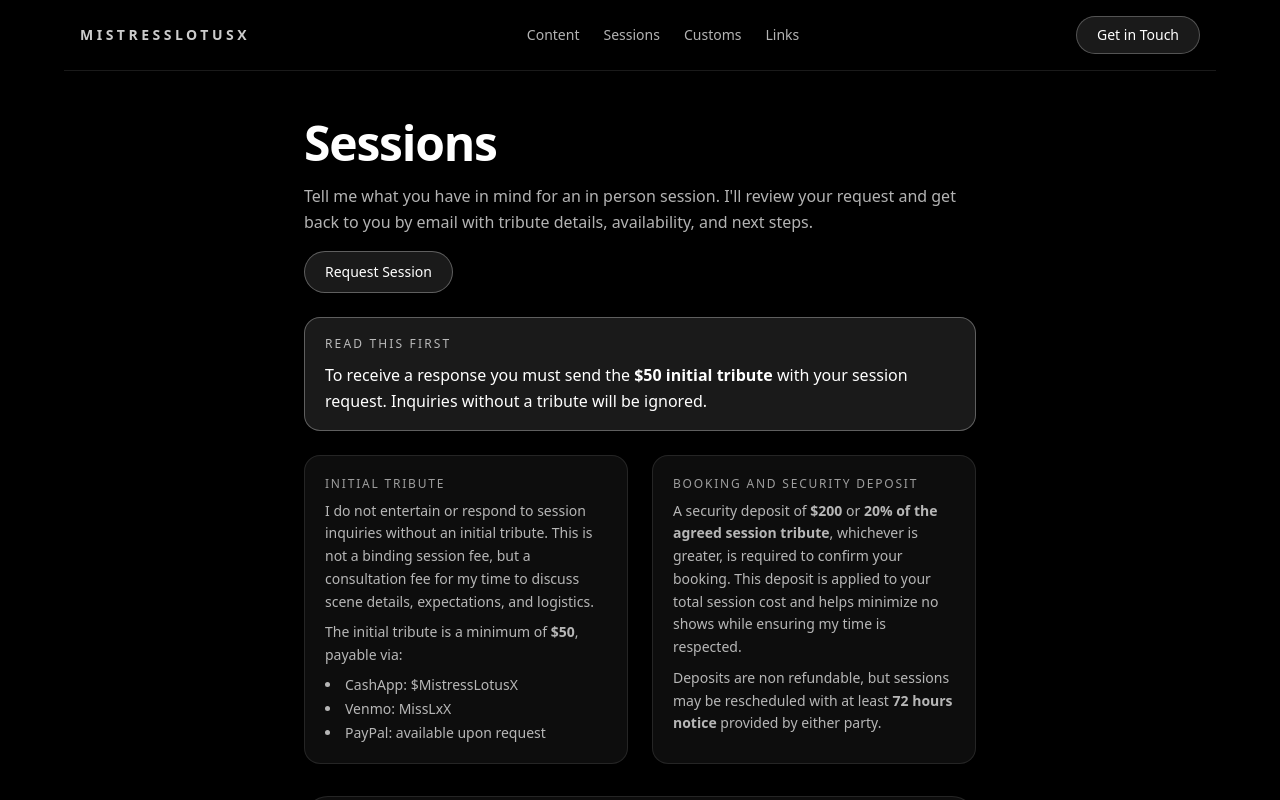
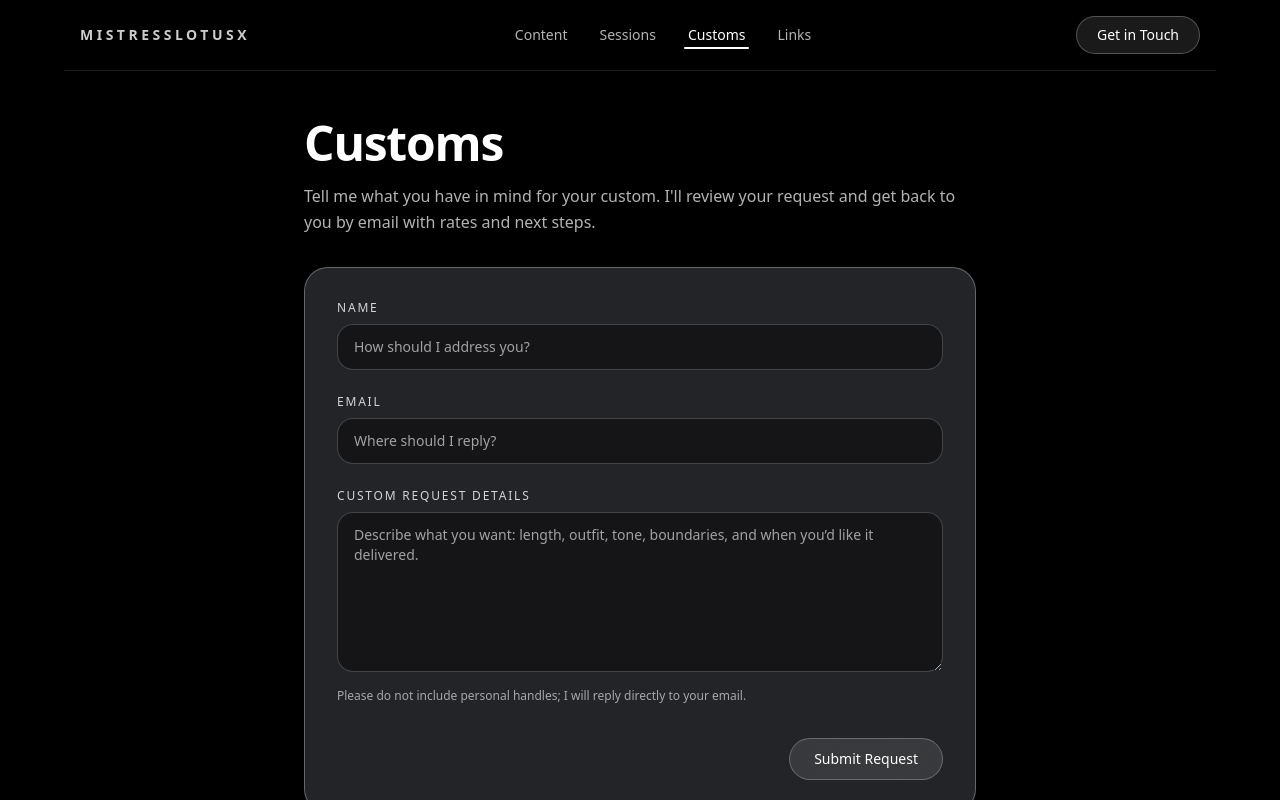
Before and after one commit to ZechsMerquise1/missreslotusx-website, a Next.js app: page /customs in a window 1280 px wide. Shown: the top 800 px of the page. Built offline with nearby package versions, Linux system fonts and the light colour scheme.

Commit message:
K Worked on Session and customs page

```diff
--- a/app/components/ui/navbar.tsx
+++ b/app/components/ui/navbar.tsx
@@ -1,13 +1,26 @@
 "use client";
 
+import { useState } from "react";
 import Link from "next/link";
+import { usePathname } from "next/navigation";
 import Button from "./button";
+import { motion } from "framer-motion";
 
 export default function Navbar() {
+  const pathname = usePathname();
+  const [menuOpen, setMenuOpen] = useState(false);
+
+  const navItems = [
+    { href: "/content", label: "Content" },
+    { href: "/sessions", label: "Sessions" },
+    { href: "/customs", label: "Customs" },
+    { href: "/links", label: "Links" },
+  ];
+
   return (
     <header className="sticky top-0 z-40 w-full">
-      <div className="mx-auto flex max-w-6xl items-center justify-between px-4 py-4
-                      bg-black/40 backdrop-blur-md border-b border-white/10">
+      <div className="mx-auto max-w-6xl px-4 py-4 bg-black/40 backdrop-blur-md border-b border-white/10">
+        <div className="flex items-center justify-between">
 
           {/* Brand */}
           <Link
@@ -17,43 +30,86 @@ export default function Navbar() {
             MistressLotusX
           </Link>
 
-        {/* Menu Items */}
-        <nav className="flex items-center gap-6 text-sm">
+          {/* Desktop nav */}
+          <nav className="relative hidden sm:flex items-center gap-6 text-sm">
+            {navItems.map((item) => {
+              const isActive = pathname === item.href;
+
+              return (
+                <div key={item.href} className="relative px-1">
                   <Link
-            href="/content"
-            className="text-white/70 hover:text-white transition"
+                    href={item.href}
+                    className={`transition ${
+                      isActive ? "text-white" : "text-white/70 hover:text-white"
+                    }`}
                   >
-            Content
+                    {item.label}
                   </Link>
 
-          <Link
-            href="/sessions"
-            className="text-white/70 hover:text-white transition"
-          >
-            Sessions
-          </Link>
-
-          <Link
-            href="/customs"
-            className="text-white/70 hover:text-white transition"
-          >
-            Customs
-          </Link>
-
-          <Link
-            href="/links"
-            className="text-white/70 hover:text-white transition"
-          >
-            Links
-          </Link>
+                  {isActive && (
+                    <motion.div
+                      layoutId="navbar-underline"
+                      className="absolute left-0 right-0 -bottom-1 h-[2px] bg-white rounded-full"
+                      transition={{
+                        type: "spring",
+                        stiffness: 400,
+                        damping: 30,
+                      }}
+                    />
+                  )}
+                </div>
+              );
+            })}
           </nav>
 
-        {/* Optional CTA */}
+          {/* Desktop CTA */}
           <div className="hidden sm:block">
             <Button className="px-4 py-1.5 text-sm bg-white text-black border-white hover:bg-white/90">
               Get in Touch
             </Button>
           </div>
+
+          {/* Mobile hamburger */}
+          <button
+            type="button"
+            className="sm:hidden inline-flex items-center justify-center rounded-full border border-white/30 px-3 py-2 text-white/80 hover:text-white hover:border-white transition"
+            onClick={() => setMenuOpen((prev) => !prev)}
+          >
+            <div className="space-y-1">
+              <span className="block h-0.5 w-5 bg-white"></span>
+              <span className="block h-0.5 w-5 bg-white"></span>
+              <span className="block h-0.5 w-5 bg-white"></span>
+            </div>
+          </button>
+        </div>
+
+        {/* Mobile dropdown */}
+        {menuOpen && (
+          <div className="sm:hidden mt-3 border-t border-white/10 pt-3">
+            <nav className="flex flex-col gap-3 text-sm">
+              {navItems.map((item) => (
+                <Link
+                  key={item.href}
+                  href={item.href}
+                  className={`${
+                    pathname === item.href
+                      ? "text-white"
+                      : "text-white/70 hover:text-white"
+                  }`}
+                  onClick={() => setMenuOpen(false)}
+                >
+                  {item.label}
+                </Link>
+              ))}
+
+              <div className="pt-2">
+                <Button className="w-full px-4 py-2 text-sm bg-white text-black border-white hover:bg-white/90">
+                  Get in Touch
+                </Button>
+              </div>
+            </nav>
+          </div>
+        )}
       </div>
     </header>
   );
--- a/app/customs/page.tsx
+++ b/app/customs/page.tsx
@@ -1,118 +1,30 @@
-// app/sessions/page.tsx
+// app/customs/page.tsx
 "use client";
 
 import Navbar from "../components/ui/navbar";
 
-export default function SessionsPage() {
-  const scrollToForm = () => {
-    const el = document.getElementById("session-form");
-    if (el) el.scrollIntoView({ behavior: "smooth" });
-  };
-
+export default function CustomsPage() {
   return (
     <>
       <Navbar />
 
-      <main className="min-h-screen px-4 pb-16 flex justify-center mt-12">
-        <section className="w-full max-w-2xl">
-          <h1>Sessions</h1>
+      <main className="min-h-screen px-4 pb-16 flex justify-center">
+        <section className="w-full max-w-2xl mt-12">
+          <h1>Customs</h1>
 
-          <p className="mt-4 mb-4 text-sm sm:text-base text-white/70">
-            Tell me what you have in mind for an in person session. I&apos;ll
-            review your request and get back to you by email with tribute
-            details, availability, and next steps.
+          <p className="mt-4 mb-8 text-sm sm:text-base text-white/70">
+            Tell me what you have in mind for your custom. I&apos;ll review your request
+            and get back to you by email with rates and next steps.
           </p>
 
-        {/* Top CTA (desktop only) */}
-        <div className="mb-6 hidden sm:block">
-        <button
-            type="button"
-            onClick={scrollToForm}
-            className="inline-flex items-center justify-center rounded-full px-5 py-2.5 text-sm font-medium
-                    bg-white/10 text-white border border-white/30 shadow-glass backdrop-blur
-                    hover:bg-white/20 hover:border-white/40 transition"
-        >
-            Request Session
-        </button>
-        </div>
-
-          {/* Info blocks */}
-          <div className="mb-8 space-y-4 sm:space-y-6 text-sm sm:text-base text-white/80">
-            {/* High-priority notice */}
-            <div className="rounded-2xl border border-white/30 bg-white/10 px-4 py-3 sm:px-5 sm:py-4 shadow-glass">
-              <p className="text-xs font-medium uppercase tracking-[0.18em] text-white/70">
-                Read this first
-              </p>
-              <p className="mt-2 text-sm sm:text-base text-white">
-                To receive a response you must send the{" "}
-                <span className="font-semibold">$50 initial tribute</span> with your
-                session request. Inquiries without a tribute will be ignored.
-              </p>
-            </div>
-
-            {/* Main sections */}
-            <div className="grid gap-4 sm:grid-cols-2 sm:gap-6">
-              {/* Initial Tribute */}
-              <div className="rounded-2xl border border-white/10 bg-white/5 p-4 sm:p-5">
-                <h2 className="text-xs font-medium uppercase tracking-[0.15em] text-white/60">
-                  Initial tribute
-                </h2>
-                <p className="mt-2 text-sm text-white/70">
-                  I do not entertain or respond to session inquiries without an
-                  initial tribute. This is not a binding session fee, but a
-                  consultation fee for my time to discuss scene details,
-                  expectations, and logistics.
-                </p>
-                <p className="mt-2 text-sm text-white/70">
-                  The initial tribute is a minimum of{" "}
-                  <span className="font-semibold">$50</span>, payable via:
-                </p>
-                <ul className="mt-2 text-sm text-white/70 list-disc list-inside space-y-1">
-                  <li>
-                    CashApp: <span className="font-medium">$MistressLotusX</span>
-                  </li>
-                  <li>
-                    Venmo: <span className="font-medium">MissLxX</span>
-                  </li>
-                  <li>
-                    PayPal:{" "}
-                    <span className="font-medium">available upon request</span>
-                  </li>
-                </ul>
-              </div>
-
-              {/* Booking & Security Deposit */}
-              <div className="rounded-2xl border border-white/10 bg-white/5 p-4 sm:p-5">
-                <h2 className="text-xs font-medium uppercase tracking-[0.15em] text-white/60">
-                  Booking and security deposit
-                </h2>
-                <p className="mt-2 text-sm text-white/70">
-                  A security deposit of <span className="font-semibold">$200</span> or{" "}
-                  <span className="font-semibold">20% of the agreed session tribute</span>,{" "}
-                  whichever is greater, is required to confirm your booking.
-                  This deposit is applied to your total session cost and helps
-                  minimize no shows while ensuring my time is respected.
-                </p>
-                <p className="mt-2 text-sm text-white/70">
-                  Deposits are non refundable, but sessions may be rescheduled
-                  with at least <span className="font-semibold">72 hours notice</span>{" "}
-                  provided by either party.
-                </p>
-              </div>
-            </div>
-          </div>
-
-          {/* Form */}
-          <div
-            id="session-form"
-            className="rounded-3xl border border-white/10 bg-white/5 p-6 sm:p-8 backdrop-blur-xl shadow-glass"
-          >
+          {/* Updated lighter grey container with better contrast */}
+          <div className="rounded-3xl border border-white/30 bg-[#232427] p-6 sm:p-8 backdrop-blur-xl shadow-glass">
             <form className="space-y-6">
               {/* Name */}
               <div>
                 <label
                   htmlFor="name"
-                  className="block text-xs font-medium uppercase tracking-[0.15em] text-white/70"
+                  className="block text-xs font-medium uppercase tracking-[0.15em] text-white/80"
                 >
                   Name
                 </label>
@@ -130,7 +42,7 @@ export default function SessionsPage() {
               <div>
                 <label
                   htmlFor="email"
-                  className="block text-xs font-medium uppercase tracking-[0.15em] text-white/70"
+                  className="block text-xs font-medium uppercase tracking-[0.15em] text-white/80"
                 >
                   Email
                 </label>
@@ -144,24 +56,23 @@ export default function SessionsPage() {
                 />
               </div>
 
-              {/* Session Request Details */}
+              {/* Request Details */}
               <div>
                 <label
                   htmlFor="details"
-                  className="block text-xs font-medium uppercase tracking-[0.15em] text-white/70"
+                  className="block text-xs font-medium uppercase tracking-[0.15em] text-white/80"
                 >
-                  Session request details
+                  Custom request details
                 </label>
                 <textarea
                   id="details"
                   name="details"
                   required
-                  className="mt-2 w-full min-h-[180px] rounded-2xl border border-white/20 bg-black/40 px-4 py-3 text-sm text-white placeholder:text-white/60 focus:outline-none focus:ring-2 focus:ring-white/40 focus:border-white/40"
-                  placeholder="Describe the session you are seeking: interests, hard limits, experience level, preferred date and time, and length of session."
+                  className="mt-2 w-full min-h-[160px] rounded-2xl border border-white/20 bg-black/40 px-4 py-3 text-sm text-white placeholder:text-white/60 focus:outline-none focus:ring-2 focus:ring-white/40 focus:border-white/40"
+                  placeholder="Describe what you want: length, outfit, tone, boundaries, and when you’d like it delivered."
                 />
                 <p className="mt-2 text-xs text-white/60">
-                  Please do not include personal handles. I will reply directly to
-                  your email with tribute details and booking instructions.
+                  Please do not include personal handles; I will reply directly to your email.
                 </p>
               </div>
 
@@ -170,28 +81,15 @@ export default function SessionsPage() {
                 <button
                   type="submit"
                   className="inline-flex items-center justify-center rounded-full px-6 py-2.5 text-sm font-medium
-                             bg-white/15 text-white border border-white/40 shadow-glass backdrop-blur-xl
+                             bg-white/10 text-white border border-white/25 shadow-glass backdrop-blur-xl
                              hover:bg-white/20 hover:border-white/40 hover:shadow-xl transition"
                 >
-                  Submit Session Request
+                  Submit Request
                 </button>
               </div>
             </form>
           </div>
         </section>
-
-        {/* Mobile sticky CTA */}
-        <div className="fixed inset-x-4 bottom-4 sm:hidden z-20">
-          <button
-            type="button"
-            onClick={scrollToForm}
-            className="w-full rounded-full px-5 py-3 text-sm font-medium
-                       bg-white text-black shadow-lg backdrop-blur
-                       hover:bg-white/90 transition"
-          >
-            Request Session
-          </button>
-        </div>
       </main>
     </>
   );
--- a/app/sessions/page.tsx
+++ b/app/sessions/page.tsx
@@ -29,7 +29,7 @@ export default function SessionsPage() {
               type="button"
               onClick={scrollToForm}
               className="inline-flex items-center justify-center rounded-full px-5 py-2.5 text-sm font-medium
-                         bg-white/10 text-white border border-white/30 shadow-glass backdrop-blur
+                         bg-white/10 text-white border border-white/30 backdrop-blur
                          hover:bg-white/20 hover:border-white/40 transition"
             >
               Request Session
@@ -38,19 +38,17 @@ export default function SessionsPage() {
 
           {/* Info blocks */}
           <div className="mb-10 space-y-6 text-sm sm:text-base text-white/80">
-
-            {/* High Priority Notice with gradient hero look */}
-            <div className="relative overflow-hidden rounded-2xl border border-fuchsia-400/40 bg-gradient-to-r from-fuchsia-600/20 via-purple-600/20 to-transparent px-5 py-4 shadow-lg">
-              <span
-                aria-hidden="true"
-                className="pointer-events-none absolute -right-8 -top-10 h-32 w-32 rounded-full bg-fuchsia-500/30 blur-3xl"
-              ></span>
-              <span
-                aria-hidden="true"
-                className="pointer-events-none absolute -left-8 bottom-0 h-24 w-24 rounded-full bg-purple-500/25 blur-3xl"
-              ></span>
-
-              <p className="text-xs font-semibold tracking-[0.12em] text-fuchsia-50">
+            {/* High-priority notice with hard-coded gradient */}
+            <div
+              className="relative overflow-hidden rounded-2xl border px-5 py-4"
+              style={{
+                background:
+                  "linear-gradient(90deg, rgba(244,114,208,0.28), rgba(139,92,246,0.24), rgba(15,23,42,0.95))",
+                borderColor: "rgba(244,114,208,0.9)",
+                boxShadow: "0 24px 80px rgba(0,0,0,0.7)",
+              }}
+            >
+              <p className="text-xs font-semibold tracking-[0.12em] text-white/90">
                 Read This First
               </p>
               <p className="mt-2 text-sm sm:text-base text-white">
@@ -60,62 +58,78 @@ export default function SessionsPage() {
               </p>
             </div>
 
-            {/* Two-card grid */}
+            {/* Main sections */}
             <div className="grid gap-6 sm:grid-cols-2">
-
-              {/* Initial Tribute Card */}
-              <div className="rounded-2xl border border-white/10 bg-white/5 p-5 shadow-glass">
-                <h2 className="text-xs font-semibold tracking-[0.1em] text-fuchsia-200">
+              {/* Initial Tribute */}
+              <div
+                className="rounded-2xl border bg-white/5 p-5"
+                style={{
+                  borderColor: "rgba(244,114,208,0.55)", // pink edge
+                }}
+              >
+                <h2 className="text-xs font-semibold tracking-[0.1em] text-white/85">
                   Initial Tribute
                 </h2>
                 <p className="mt-2 text-sm text-white/70 leading-relaxed">
                   I do not entertain or respond to session inquiries without an
-                  initial tribute. This is not a binding session fee, but a consultation
-                  fee for my time to discuss scene details.
+                  initial tribute. This is not a binding session fee, but a
+                  consultation fee for my time to discuss scene details,
+                  expectations, and logistics.
                 </p>
                 <p className="mt-2 text-sm text-white/70">
-                  The initial tribute is <span className="font-semibold">$50</span>, payable via:
+                  The initial tribute is a minimum of{" "}
+                  <span className="font-semibold">$50</span>, payable via:
                 </p>
-
-                <ul className="mt-2 list-disc list-inside space-y-1 text-white/70">
+                <ul className="mt-2 text-sm text-white/70 list-disc list-inside space-y-1">
                   <li>
-                    CashApp: <span className="font-medium text-white">$MistressLotusX</span>
+                    CashApp:{" "}
+                    <span className="font-medium text-white">$MistressLotusX</span>
                   </li>
                   <li>
                     Venmo: <span className="font-medium text-white">MissLxX</span>
                   </li>
                   <li>
-                    PayPal: <span className="font-medium text-white">Available on request</span>
+                    PayPal:{" "}
+                    <span className="font-medium text-white">
+                      available upon request
+                    </span>
                   </li>
                 </ul>
               </div>
 
-              {/* Security Deposit Card */}
-              <div className="rounded-2xl border border-white/10 bg-white/5 p-5 shadow-glass">
-                <h2 className="text-xs font-semibold tracking-[0.1em] text-purple-200">
+              {/* Booking & Security Deposit */}
+              <div
+                className="rounded-2xl border bg-white/5 p-5"
+                style={{
+                  borderColor: "rgba(139,92,246,0.55)", // purple edge
+                }}
+              >
+                <h2 className="text-xs font-semibold tracking-[0.1em] text-white/85">
                   Booking & Security Deposit
                 </h2>
                 <p className="mt-2 text-sm text-white/70 leading-relaxed">
                   A security deposit of <span className="font-semibold">$200</span> or{" "}
-                  <span className="font-semibold">20% of the session tribute</span>, whichever
-                  is greater, is required to confirm your booking.
+                  <span className="font-semibold">20% of the agreed session tribute</span>,{" "}
+                  whichever is greater, is required to confirm your booking. This
+                  deposit is applied to your total session cost and helps minimize
+                  no shows while ensuring my time is respected.
                 </p>
                 <p className="mt-2 text-sm text-white/70 leading-relaxed">
-                  Deposits are non-refundable, but sessions may be rescheduled with at
-                  least <span className="font-semibold">72 hours notice</span>.
+                  Deposits are non refundable, but sessions may be rescheduled with at
+                  least <span className="font-semibold">72 hours notice</span>{" "}
+                  provided by either party.
                 </p>
               </div>
-
             </div>
           </div>
 
           {/* Form */}
           <div
             id="session-form"
-            className="rounded-3xl border border-white/10 bg-white/5 p-6 sm:p-8 backdrop-blur-xl shadow-glass"
+            className="rounded-3xl border border-white/20 bg-[#1b1b1e] p-6 sm:p-8 backdrop-blur-xl shadow-glass"
+
           >
             <form className="space-y-6">
-
               {/* Name */}
               <div>
                 <label
@@ -129,9 +143,7 @@ export default function SessionsPage() {
                   name="name"
                   type="text"
                   required
-                  className="mt-2 w-full rounded-2xl border border-white/20 bg-black/40 px-4 py-3
-                             text-sm text-white placeholder:text-white/60 focus:outline-none
-                             focus:ring-2 focus:ring-white/40 focus:border-white/40"
+                  className="mt-2 w-full rounded-2xl border border-white/20 bg-black/40 px-4 py-3 text-sm text-white placeholder:text-white/60 focus:outline-none focus:ring-2 focus:ring-white/40 focus:border-white/40"
                   placeholder="How should I address you?"
                 />
               </div>
@@ -149,14 +161,12 @@ export default function SessionsPage() {
                   name="email"
                   type="email"
                   required
-                  className="mt-2 w-full rounded-2xl border border-white/20 bg-black/40 px-4 py-3
-                             text-sm text-white placeholder:text-white/60 focus:outline-none
-                             focus:ring-2 focus:ring-white/40 focus:border-white/40"
+                  className="mt-2 w-full rounded-2xl border border-white/20 bg-black/40 px-4 py-3 text-sm text-white placeholder:text-white/60 focus:outline-none focus:ring-2 focus:ring-white/40 focus:border-white/40"
                   placeholder="Where should I reply?"
                 />
               </div>
 
-              {/* Details */}
+              {/* Session Request Details */}
               <div>
                 <label
                   htmlFor="details"
@@ -168,13 +178,12 @@ export default function SessionsPage() {
                   id="details"
                   name="details"
                   required
-                  className="mt-2 w-full min-h-[180px] rounded-2xl border border-white/20 bg-black/40
-                             px-4 py-3 text-sm text-white placeholder:text-white/60 focus:outline-none
-                             focus:ring-2 focus:ring-white/40 focus:border-white/40"
-                  placeholder="Describe interests, limits, experience, preferred date/time, and session length."
+                  className="mt-2 w-full min-h-[180px] rounded-2xl border border-white/20 bg-black/40 px-4 py-3 text-sm text-white placeholder:text-white/60 focus:outline-none focus:ring-2 focus:ring-white/40 focus:border-white/40"
+                  placeholder="Describe the session you are seeking: interests, hard limits, experience level, preferred date and time, and length of session."
                 />
                 <p className="mt-2 text-xs text-white/60">
-                  Please do not include personal handles.
+                  Please do not include personal handles. I will reply directly to
+                  your email with tribute details and booking instructions.
                 </p>
               </div>
 
@@ -184,7 +193,7 @@ export default function SessionsPage() {
                   type="submit"
                   className="inline-flex items-center justify-center rounded-full px-6 py-2.5 text-sm font-medium
                              bg-white/15 text-white border border-white/40 shadow-glass backdrop-blur-xl
-                             hover:bg-white/20 hover:border-white/40 transition"
+                             hover:bg-white/20 hover:border-white/40 hover:shadow-xl transition"
                 >
                   Submit Session Request
                 </button>
--- a/package.json
+++ b/package.json
@@ -10,6 +10,7 @@
   },
   "dependencies": {
     "clsx": "^2.1.1",
+    "framer-motion": "^12.23.25",
     "lucide-react": "^0.555.0",
     "next": "16.0.7",
     "react": "19.2.0",
```
Also changed, not shown: app/components/hero.tsx (+4 -5 lines), public/photos/logo.png (added), 1 other file (tests, documents, lock files or other folders). Lines whose indentation alone changed are shown as unchanged.
